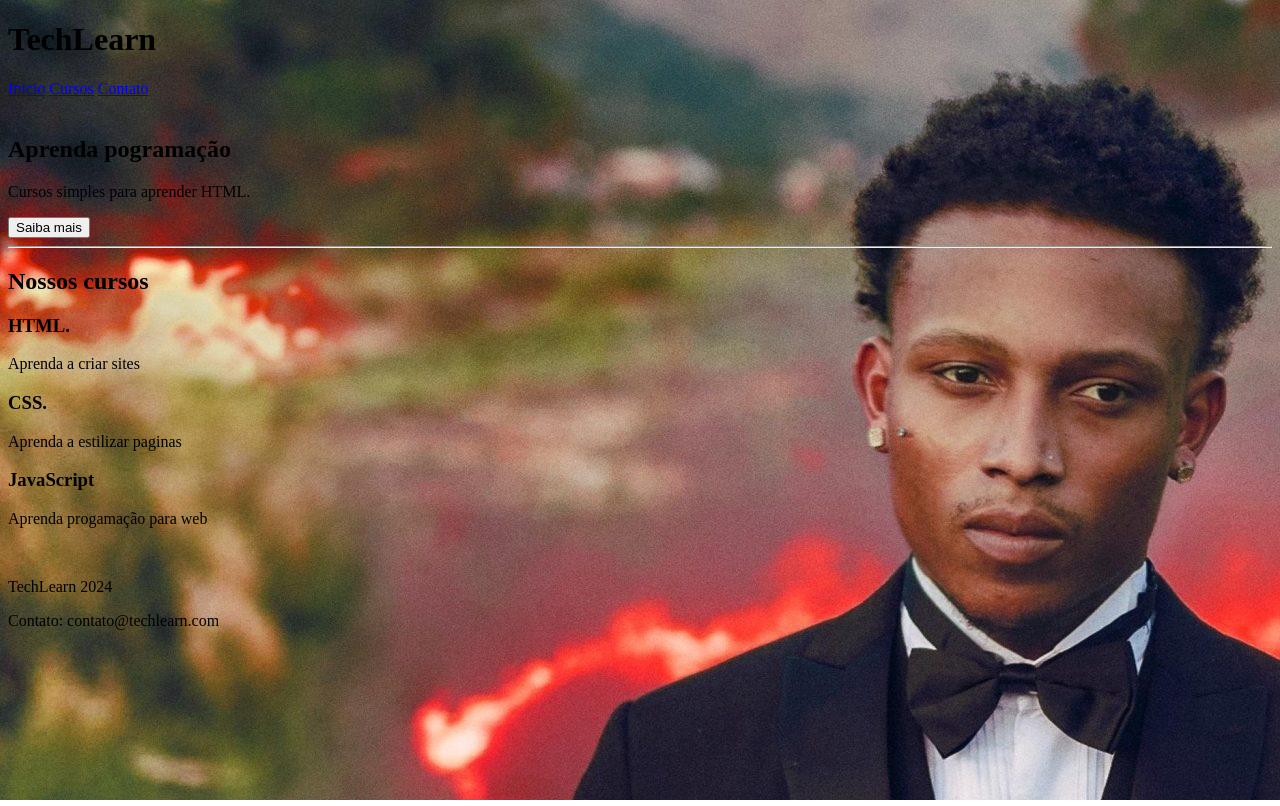
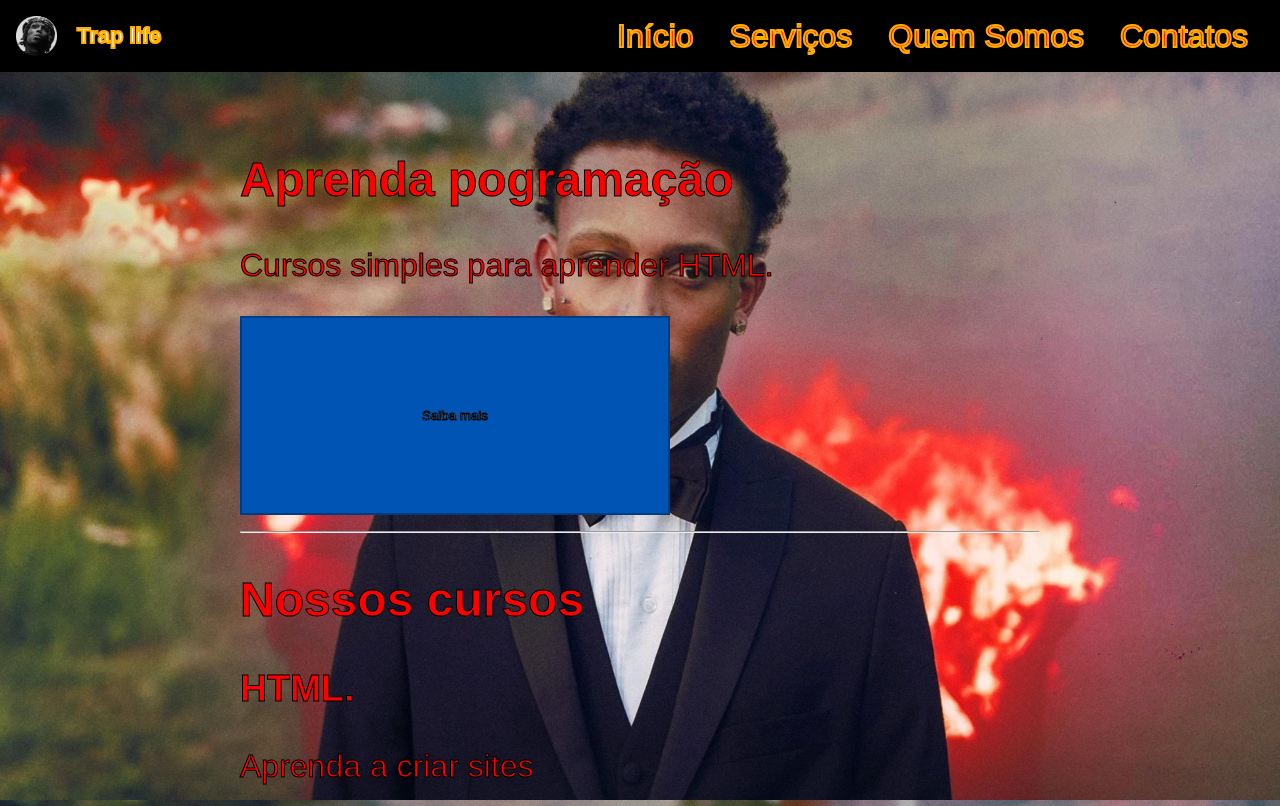
Before and after one commit to enzonunezmachado/Site-FTP, a plain HTML site: page index.html in a window 1280 px wide. Shown: the top 806 px of the page. Drawn offline with Linux system fonts and the light colour scheme.

Commit message:
commit importante

```diff
--- a/css/style.css
+++ b/css/style.css
@@ -1,16 +1,139 @@
-h1{
+body {
+    margin: 0;
+    font-family: Perpetua, Arial, sans-serif;
+    background-size: 100% auto;
+    background-repeat: no-repeat;
+    background-position: center top;
+    background-attachment: fixed;
+    background-color: #f5f5f5;
+}
+
+header{
+    color: rgb(255, 0, 0);
+    padding: 1rem;
+    -webkit-text-stroke-width: 2px;
+    -webkit-text-stroke-color: #ffae00;
+    font-size: 2em;
+    background-color: rgb(0, 0, 0);
+    color: rgb(255, 255, 255);
+    display: flex;
+    align-items: center;
+    gap: 20px;
+}
+main{
+    color: rgb(255, 0, 0);
+    -webkit-text-stroke-width: 1px;
+    -webkit-text-stroke-color: #000;
+    font-size: 2em;
+    padding: 40px;
+    max-width: 800px;
+    margin: 0 auto;
+}
+footer {
+    background-color: #000000;
+    color: rgb(255, 255, 255);
     text-align: center;
-    color: rgb(255, 0, 0);
-    font-family: Arial, Helvetica, sans-serif;
+    padding: 1rem;
+    font-size: 1em;
 }
-h2{
-    text-align: center;
-    color: rgb(0, 255, 34);
-    font-family: Arial, Helvetica, sans-serif;
+.hero {
+    display: inline-flex;
+    align-items: center;
+    gap: 1rem;
 }
-button{
-    padding: 10px 20px;
-    background-color: rgb(0, 255, 34);
+button {
+    background-color: #0054b4;
     color: white;
-    border: none;
+    padding: 90px 180px;
+    border: 2px solid #003d80;
+    cursor: pointer;
 }
+nav a {
+    margin-right: 1rem;
+    text-decoration: none;
+    color: #ff0000;
+}
+
+header img {
+height: 40px;
+}
+
+header h1 {
+    margin: 0;
+    font-size: 22px;
+}
+
+nav {
+    margin-left: auto;
+}
+
+nav ul{
+    display: flex;
+    gap: 20px;
+    list-style: none;
+    margin: 0;
+    padding: 0;
+    align-items: center;
+}
+#check {
+    display: none;
+}
+
+.open-menu, .close-menu {
+    display: none;
+    font-size: 24px;
+    cursor: pointer;
+}
+
+.close-menu {
+    display: none;
+}
+
+@media (max-width: 610px) {
+    nav {
+        margin-left: 0;
+    }
+
+    .open-menu {
+        display: block;
+        margin-left: auto;
+    }
+
+    .menu {
+        position: fixed;
+        top: 0;
+        right: -100%;
+        width: 40%;
+        height: 100vh;
+        background-color: rgb(0, 0, 0);
+        flex-direction: column;
+        align-items: center;
+        z-index: 100;
+        transition: all 0.5s ease-in-out;
+    }
+
+    .menu ul {
+        flex-direction: column;
+        margin-top: 50px;
+    }
+
+    .menu li {
+        margin-top: 40px;
+    }
+
+    #check:checked ~ .menu {
+        right: 0;
+    }
+
+    #check:checked ~ .open-menu {
+        display: none;
+    }
+
+    #check:checked ~ .close-menu {
+        display: block;
+        position: fixed;
+        top: 20px;
+        right: 20px;
+        z-index: 101;
+    }
+}
--- a/index.html
+++ b/index.html
@@ -4,17 +4,26 @@
     <meta charset="UTF-8">
     <meta name="viewport" content="width=device-width, initial-scale=1.0">
     <title>Carrinho de Compras</title>
-    <link rel="stylesheet" href="insiratexto.css">
+    <link rel="stylesheet" href="css/style.css">
 </head>
 <body background="img/oi.jpg">
-    <header>
-            <h1>TechLearn</h1>
-            <nav>
-                <a href="index1.html">Inicio</a>
-                <a href="index2.html">Cursos</a>
-                <a href="index3.html">Contato</a>
-            <nav>
-        <br>
+        <header>
+        <img src="img/logo.png" alt="Trap">
+        <h1>Trap life</h1>
+
+        <input type="checkbox" id="check">
+        <label for="check" class="open-menu">☰</label>
+        <label for="check" class="close-menu">✕</label>
+
+        <nav class="menu">
+            <ul>
+                <li><a href="index.html">Início</a></li>
+                <li><a href="servicos.html">Serviços</a></li>
+                <li><a href="sobre.html">Quem Somos</a></li>
+                <li><a href="contato.html">Contatos</a></li>
+            </ul>
+        </nav>
+    </header>
     </header>
     <main>
         <h2>Aprenda pogramação</h2>
```
Also changed, not shown: contato.html (added), img/logo.png (added), servicos.html (added), sobre.html (added).
